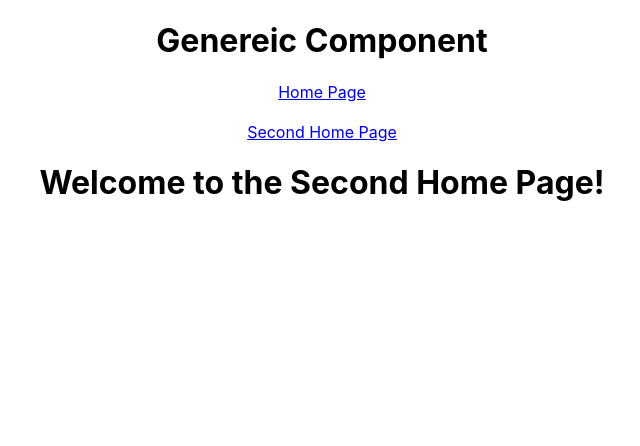
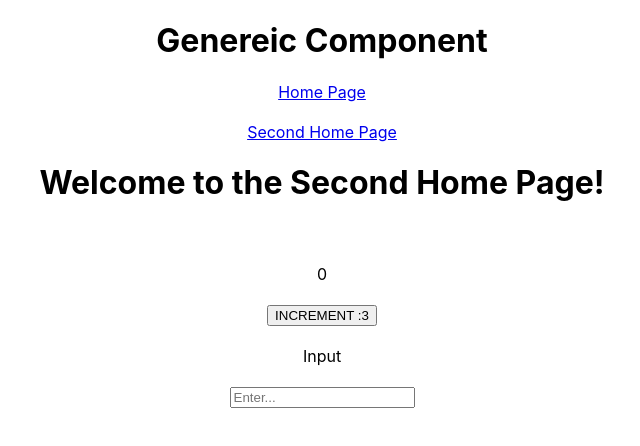
Before and after one commit to gZanda/Js_React_Fundamentals, a React (Create React App) app in the folder basic_react/: page /home2 in a window 1280 px wide. Shown: the top 446 px of the page, without its empty margins (318-958 px from the left). Built offline with nearby package versions, Linux system fonts and the light colour scheme.

Commit message:
useState hook demonstration

```diff
--- a/basic_react/src/App.js
+++ b/basic_react/src/App.js
@@ -4,6 +4,7 @@
 
 import './App.css';
 import Greeting from './component/Greeting.js'
+import StateHook from './component/StateHook';
 import Home from './component/Home';
 import Home2 from './component/Home2';
 import {BrowserRouter, Route, Routes } from 'react-router-dom';
@@ -29,6 +30,11 @@ function App() {
         </Routes>
       </BrowserRouter>
 
+      <br></br>
+      <br></br>
+
+      <StateHook />
+
     </div>
   );
 }
--- /dev/null
+++ b/basic_react/src/component/StateHook.js
@@ -0,0 +1,46 @@
+import React from "react";
+import { useState } from "react";
+
+// UseState - Uma forma de modificar elementos do HTML sem precisar de seletores JS
+
+const StateHook = () =>{
+
+    // UseState Variable ( instead of: let counter = 0 )
+    // Usa "setCounter" para alterar seu valor
+    // useState = Inicial
+    // Variáveis com USESTATE e SET
+    let [counter,setCounter] = useState(0);
+    let [userInput, setUserInput] = useState("Input");
+
+    // Função de Alterar Input
+    // event já carrega automaticamente um input (pois é da TAG e do Event "onChange")
+    const alter = (event) => {
+        const newValue = event.target.value;
+        setUserInput(newValue);
+    }
+
+    // Função de Incrementar um
+    const plusOne = () =>{
+        setCounter(counter + 1 )
+    }
+
+    // Eventos "onClick" e "onChange" dão trigger nas funções acima
+    // No REACT é normal fazer os eventos chamarem as funções diretamente no Front com JSX
+    return (
+        <div>
+
+            {counter}
+            <br></br>
+            <br></br>
+            <button onClick={plusOne} > INCREMENT :3 </button>
+            <br></br>
+            <br></br>
+            {userInput}
+            <br></br>
+            <br></br>
+            <input placeholder="Enter..." onChange={alter} />
+        </div>
+    );
+}
+
+export default StateHook;
```
